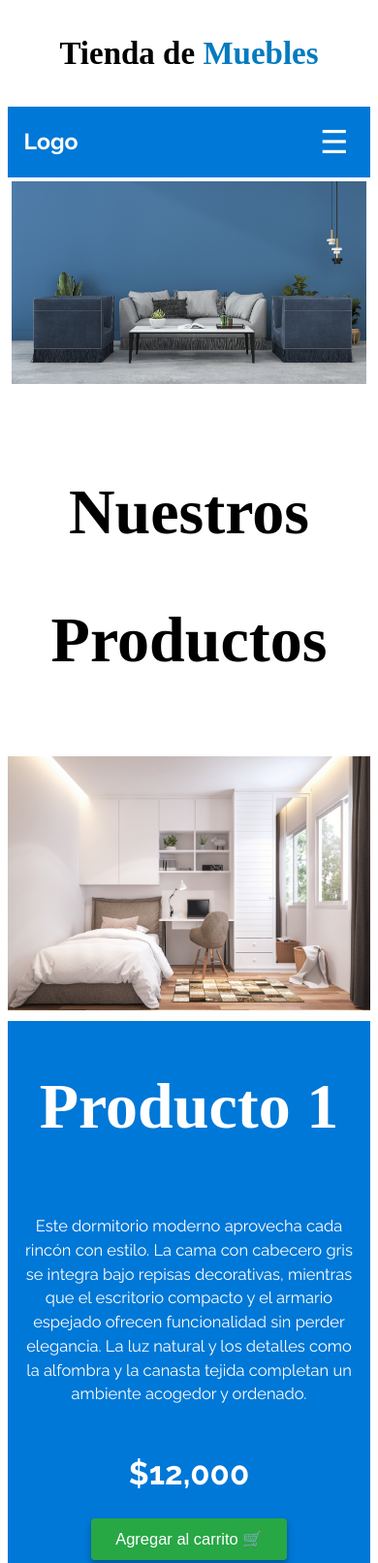
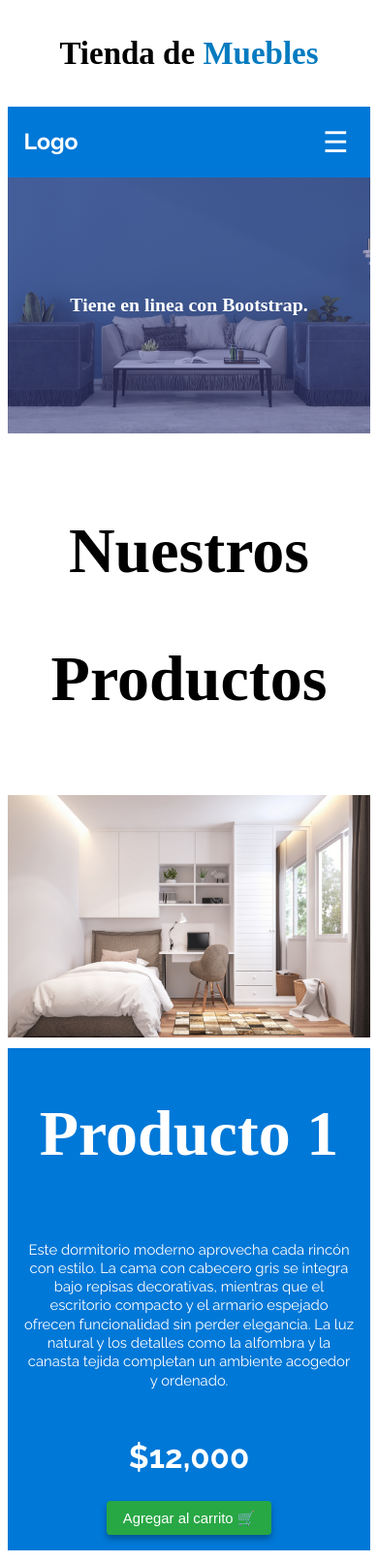
Before and after one commit to milyAnette07/PrimerProyecto, a plain HTML site: page index.html in a window 390 px wide. Shown: the top 1612 px of the page at 97% size. Drawn offline with Linux system fonts and the light colour scheme; a web font is replaced by a local one.

Commit message:
ultimo avance

```diff
--- a/css/app.css
+++ b/css/app.css
@@ -117,16 +117,23 @@ p {
 
 
 
-.hero {
-    background-repeat: no-repeat;
-    max-width: 100%;
-    height: auto;
-    align-items: center;
-    margin: 4px;
+.hero-image {
+   min-height: 40rem;
+   background-image: url(../images/principal.jpg);
+   background-repeat: no-repeat;
     background-size: cover;
     background-position: 100% 90%;
+
 }
-
+.hero-image div{
+    min-height: inherit;
+    display: flex;
+    justify-content: center;
+    align-items: center;
+    background-color:#3a3b8c71;
+    color: white;
+    font-size: 4rem;
+}
 .subTitulos {
     text-align: center;
     max-width: 100%;
@@ -474,6 +481,22 @@ footer {
     .footer-columns {
         grid-template-columns: 1fr;
     }
+     /* Ajustar Hero */
+     .hero-image {
+        min-height: 20rem; /* más pequeño en móvil */
+        background-position: center; /* centramos la imagen */
+    }
+
+    .hero-image div {
+        font-size: 2rem; /* reducir tamaño del texto */
+        text-align: center; /* centrar texto */
+        padding: 1rem; /* evitar que se pegue a los bordes */
+    }
+
+    .hero-image h2 {
+        font-size: 1.8rem; /* aún más pequeño para pantallas muy chicas */
+        line-height: 1.2;
+    }
 
     /* Ajustar imágenes */
     .producto2 img,
@@ -570,3 +593,69 @@ footer {
     }
 
 }
+@media (max-width: 480px) {
+    /* Hero aún más compacto */
+    .hero-image {
+        min-height: 15rem;
+        background-position: center;
+    }
+
+    .hero-image div {
+        font-size: 1.5rem;
+        padding: 0.5rem;
+    }
+
+    .hero-image h2 {
+        font-size: 1.2rem;
+    }
+
+    /* Navegación más cómoda en móvil */
+    .toggle-btn {
+        font-size: 1.8rem;
+    }
+
+    .menu {
+        gap: 0.5rem;
+    }
+
+    /* Ajustar columnas */
+    .Renglon6,
+    .Renglon7,
+    .Categorias,
+    .footer-columns {
+        grid-template-columns: 1fr;
+        gap: 1rem; /* menos espacio en móviles */
+    }
+
+    /* Imágenes de productos más pequeñas */
+    .producto2 img,
+    .producto3 img,
+    .producto4 img,
+    .producto5 img,
+    .producto6 img,
+    .imagenP1 img {
+        max-height: 250px;
+    }
+
+    /* Texto de productos más compacto */
+    .producto2 p,
+    .producto3 p,
+    .producto4 p,
+    .producto5 p,
+    .producto6 p,
+    #descP1 p {
+        font-size: 0.9rem;
+        line-height: 1.3;
+    }
+
+    /* Botones más chicos */
+    #descP1 button,
+    .producto2 button,
+    .producto3 button,
+    .producto4 button,
+    .producto5 button,
+    .producto6 button {
+        padding: 0.5rem 1rem;
+        font-size: 0.9rem;
+    }
+}
--- a/index.html
+++ b/index.html
@@ -40,8 +40,10 @@
             </div>
         </div>
     </nav>
-    <section class="hero">
-        <img src="./images/principal.jpg">
+    <section class="hero-image">
+        <div class="d-flex flex-column">
+            <h2>Tiene en linea con Bootstrap.</h2>
+        </div>
     </section>
     <main>
         <h2>Nuestros Productos</h2>
```
